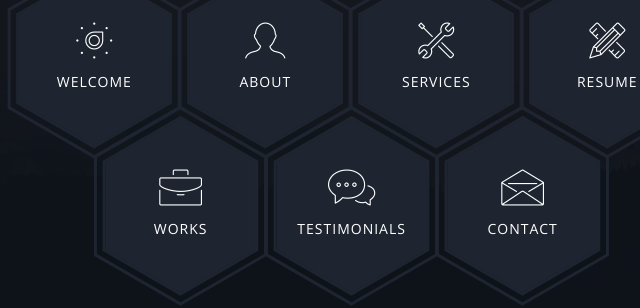
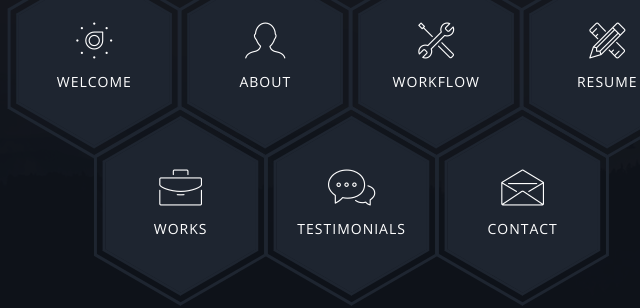
Before and after one commit to TheKing009/TheKing009.github.io, a website: page index.html in a window 1280 px wide. Shown: the part 425-733 px from the top of the page, 271-911 px from the left. Drawn offline with nearby package versions, Linux system fonts and the light colour scheme; files whose address does not match are found by name.

Commit message:
minor changes

```diff
--- a/index.html
+++ b/index.html
@@ -123,7 +123,7 @@
                                                 <span class="icon">
                                                     <i class="tf-tools-2"></i>
                                                 </span>
-                                                <span class="title">Services</span>
+                                                <span class="title">Workflow</span>
                                             </span>
                                             <svg viewbox="0 0 173.20508075688772 200" height="200" width="174" version="1.1" xmlns="http://www.w3.org/2000/svg"><path d="M86.60254037844386 0L173.20508075688772 50L173.20508075688772 150L86.60254037844386 200L0 150L0 50Z" fill="#1e2530"></path></svg>
                                         </a>
```
